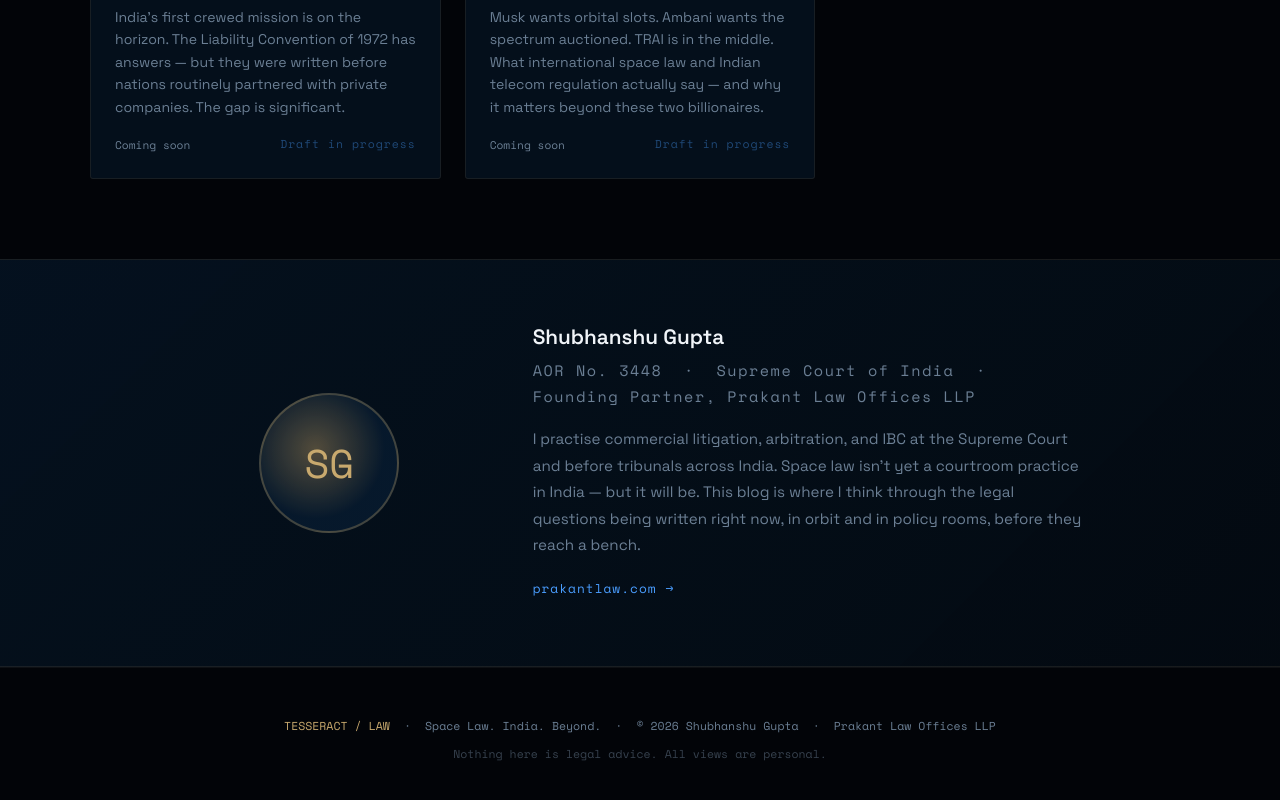
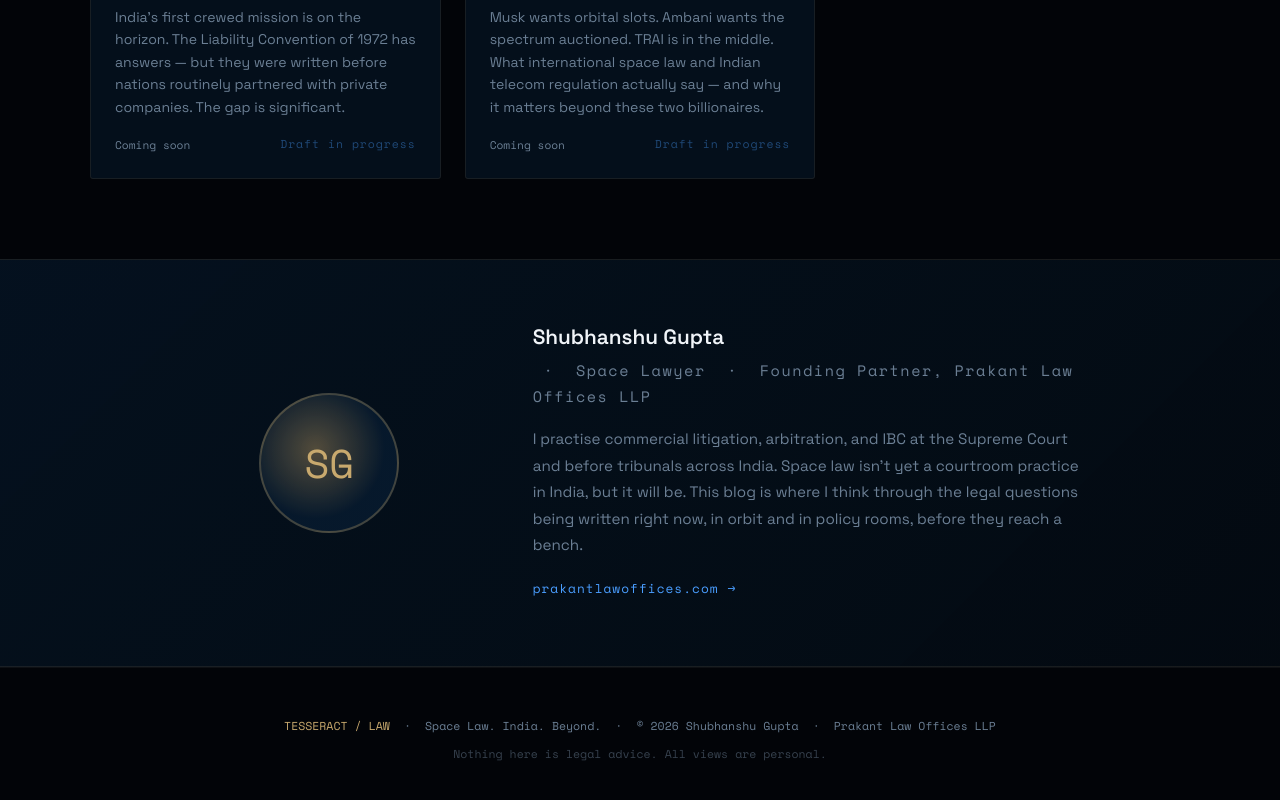
Before and after one commit to tesseractlaw/tesseractlaw.github.io, a plain HTML site: page index.html in a window 1280 px wide. Shown: the part 1945-2745 px from the top of the page. Drawn offline with nearby package versions, Linux system fonts and the light colour scheme.

Commit message:
Update index.html

```diff
--- a/index.html
+++ b/index.html
@@ -4,7 +4,7 @@
   <meta charset="UTF-8">
   <meta name="viewport" content="width=device-width, initial-scale=1.0">
   <title>Tesseract Law — Space Law. India. Beyond.</title>
-  <meta name="description" content="Writing at the intersection of outer space, law, and India's emerging space economy. By Shubhanshu Gupta, Advocate-on-Record, Supreme Court of India.">
+  <meta name="description" content="Writing at the intersection of outer space, law, and India's emerging space economy. By Shubhanshu Gupta, Space Lawyer.">
   <meta property="og:title" content="Tesseract Law">
   <meta property="og:description" content="Space Law. India. Beyond.">
   <meta property="og:type" content="website">
@@ -19,7 +19,7 @@
     <div class="nav-links">
       <a href="#writing">Writing</a>
       <a href="#about">About</a>
-      <a href="https://www.prakantlaw.com" target="_blank">Prakant Law</a>
+      <a href="https://www.prakantlawoffices.com" target="_blank">Prakant Law</a>
     </div>
   </nav>
 
@@ -157,16 +157,16 @@
       </div>
       <div class="about-text">
         <h3>Shubhanshu Gupta</h3>
-        <p class="about-role">AOR No. 3448 &nbsp;·&nbsp; Supreme Court of India &nbsp;·&nbsp; Founding Partner, Prakant Law Offices LLP</p>
+        <p class="about-role"> &nbsp;·&nbsp; Space Lawyer &nbsp;·&nbsp; Founding Partner, Prakant Law Offices LLP</p>
         <p>
           I practise commercial litigation, arbitration, and IBC at the Supreme Court and before tribunals across India.
-          Space law isn't yet a courtroom practice in India — but it will be.
+          Space law isn't yet a courtroom practice in India, but it will be.
           This blog is where I think through the legal questions being written right now, in orbit and in policy rooms,
           before they reach a bench.
         </p>
         <p style="margin-top:1rem;">
-          <a href="https://www.prakantlaw.com" target="_blank" style="color:var(--accent2); font-family:'Space Mono',monospace; font-size:0.8rem; letter-spacing:0.08em;">
-            prakantlaw.com →
+          <a href="https://www.prakantlawoffices.com" target="_blank" style="color:var(--accent2); font-family:'Space Mono',monospace; font-size:0.8rem; letter-spacing:0.08em;">
+            prakantlawoffices.com →
           </a>
         </p>
       </div>
@@ -179,7 +179,7 @@
       <strong>TESSERACT / LAW</strong> &nbsp;·&nbsp;
       Space Law. India. Beyond. &nbsp;·&nbsp;
       © 2026 Shubhanshu Gupta &nbsp;·&nbsp;
-      <a href="https://www.prakantlaw.com" target="_blank" style="color:var(--muted);">Prakant Law Offices LLP</a>
+      <a href="https://www.prakantlawoffices.com" target="_blank" style="color:var(--muted);">Prakant Law Offices LLP</a>
     </p>
     <p style="margin-top:0.5rem; opacity:0.5;">
       Nothing here is legal advice. All views are personal.
```
